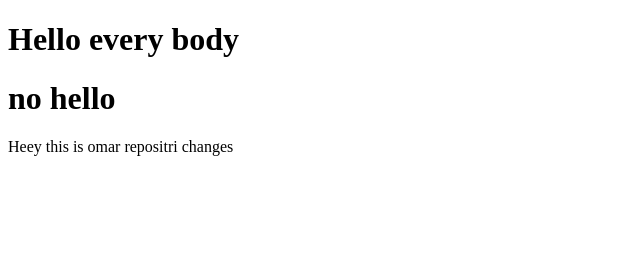
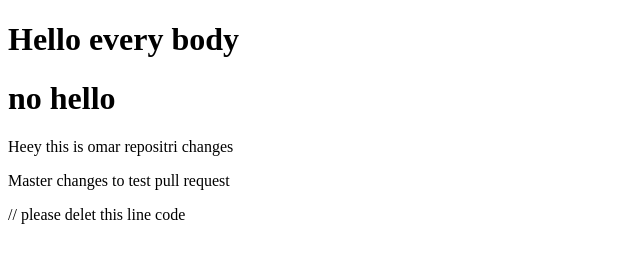
Before and after one commit to HamzaFreeh/myproject, a plain HTML site: page index.html in a window 1280 px wide. Shown: the whole page, without its empty margins (0-640 px from the left). Drawn offline with Linux system fonts and the light colour scheme.

Commit message:
Omar other test

```diff
--- a/index.html
+++ b/index.html
@@ -9,5 +9,6 @@
     <h1>Hello every body</h1>
     <h1>no hello</h1>
     <p>Heey this is omar repositri changes</p>
+    <p>Master changes to test pull request</p> // please delet this line code
 </body>
 </html>
```
